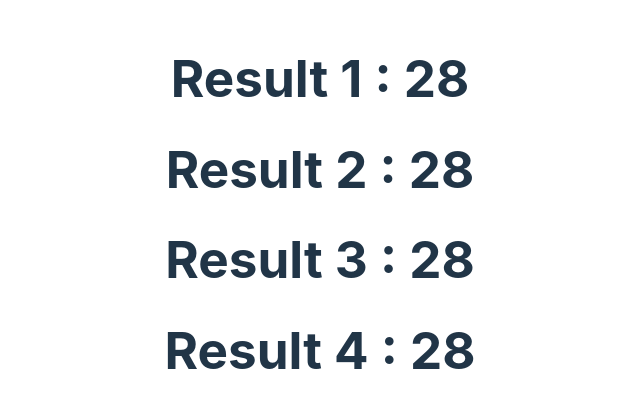
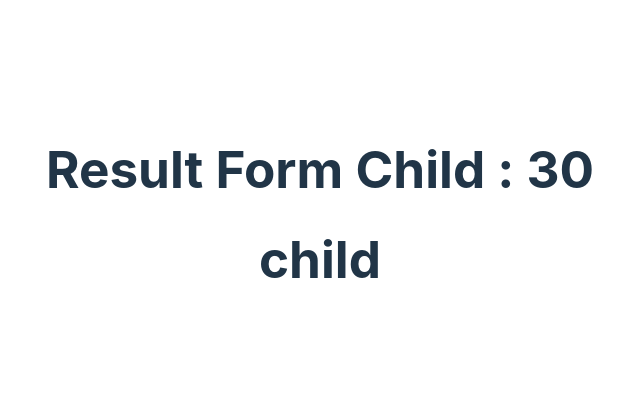
Before and after one commit to roshannoonoottil/React-Redux-workouts, a React (Vite) app in the folder workouts/: page / in a window 1280 px wide. Shown: the part 186-594 px from the top of the page, without its empty margins (320-960 px from the left). Built offline with nearby package versions, Linux system fonts and the light colour scheme.

Commit message:
Child to Parent Data Passing

```diff
--- a/workouts/src/App.jsx
+++ b/workouts/src/App.jsx
@@ -3,13 +3,14 @@ import UseState from './Components/UseState'
 import UseEffect from './Components/UseEffect'
 import UseCallback from './Components/UseCallback'
 import UseMemo from './Components/UseMemo'
-import Demo from './Components/ParentToChiildDataPassing/Demo'
+import PTCDP from './Components/ParentToChiildDataPassing/PTCDP'
+import CTPDP from './Components/ChildToParentDataPassing/CTPDP'
 
 function App() {
 
   return (
     <>
-      <Demo/>
+      <CTPDP/>
     </>
   )
 }
--- /dev/null
+++ b/workouts/src/Components/ChildToParentDataPassing/CTPDP.jsx
@@ -0,0 +1,18 @@
+import React, { useState } from 'react'
+import Demo1 from './Demo1'
+
+function CTPDP() {
+  const [value, setValue] = useState(0);
+
+  const resFun = (data) =>{
+    setValue(data)
+  }
+  return (
+    <div>
+      <h1>Result Form Child : {value} </h1>
+      <Demo1 dataFromChild = {resFun}/>
+    </div>
+  )
+}
+
+export default CTPDP
--- /dev/null
+++ b/workouts/src/Components/ChildToParentDataPassing/Demo1.jsx
@@ -0,0 +1,14 @@
+import React from 'react'
+
+function Demo1({dataFromChild}) {
+    const values = 30
+    dataFromChild(values)
+
+  return (
+    <div>
+        <h1>child</h1>
+    </div>
+  )
+}
+
+export default Demo1
--- a/workouts/src/Components/ParentToChiildDataPassing/Demo.jsx
+++ b/workouts/src/Components/ParentToChiildDataPassing/PTCDP.jsx
@@ -1,7 +1,7 @@
 import React from 'react'
 import Demo1 from './Demo1'
 
-function Demo() {
+function PTCDP() {
   let age = 28
   return (
     <div>
@@ -11,4 +11,4 @@ function Demo() {
   )
 }
 
-export default Demo
+export default PTCDP
```
